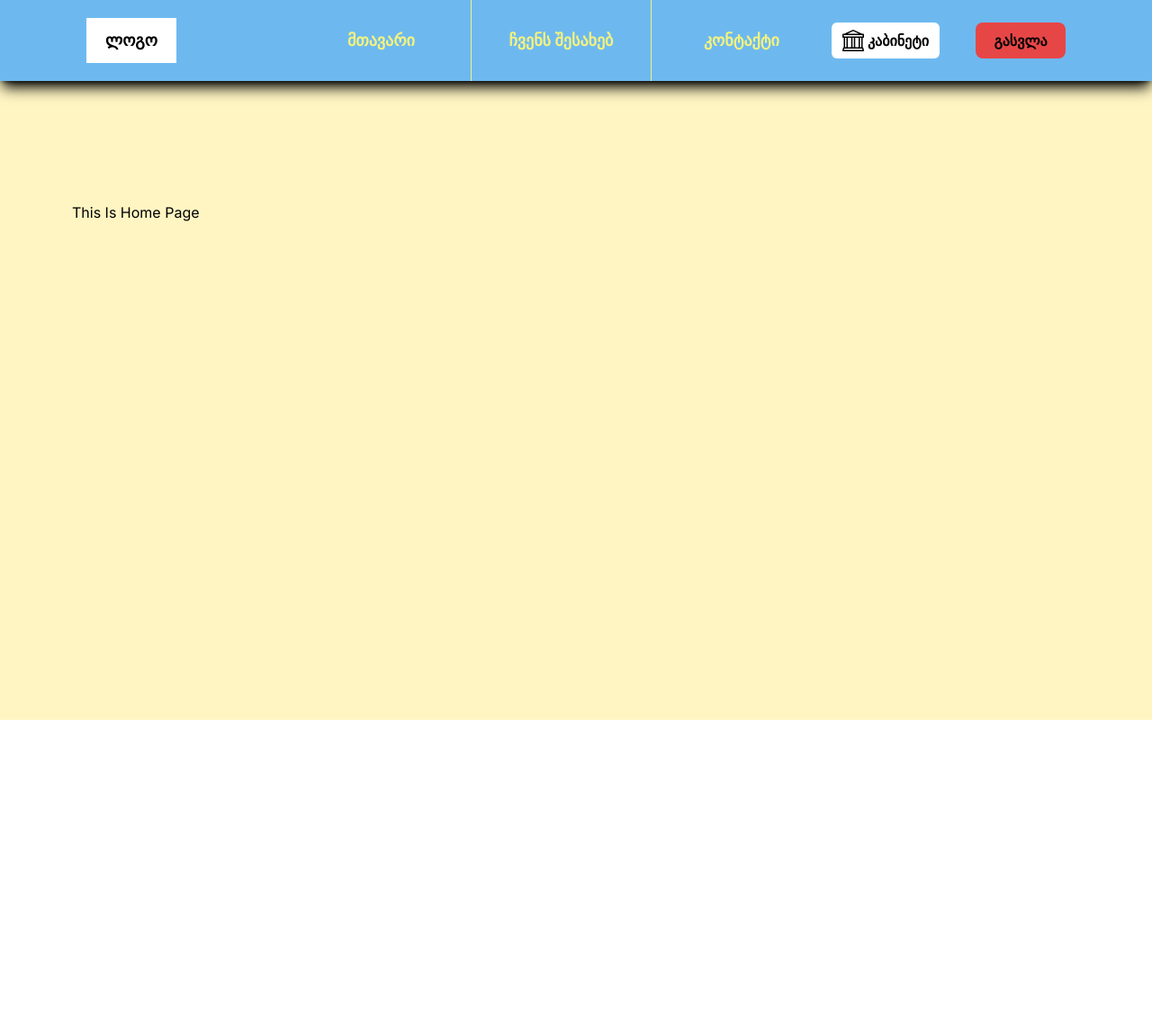
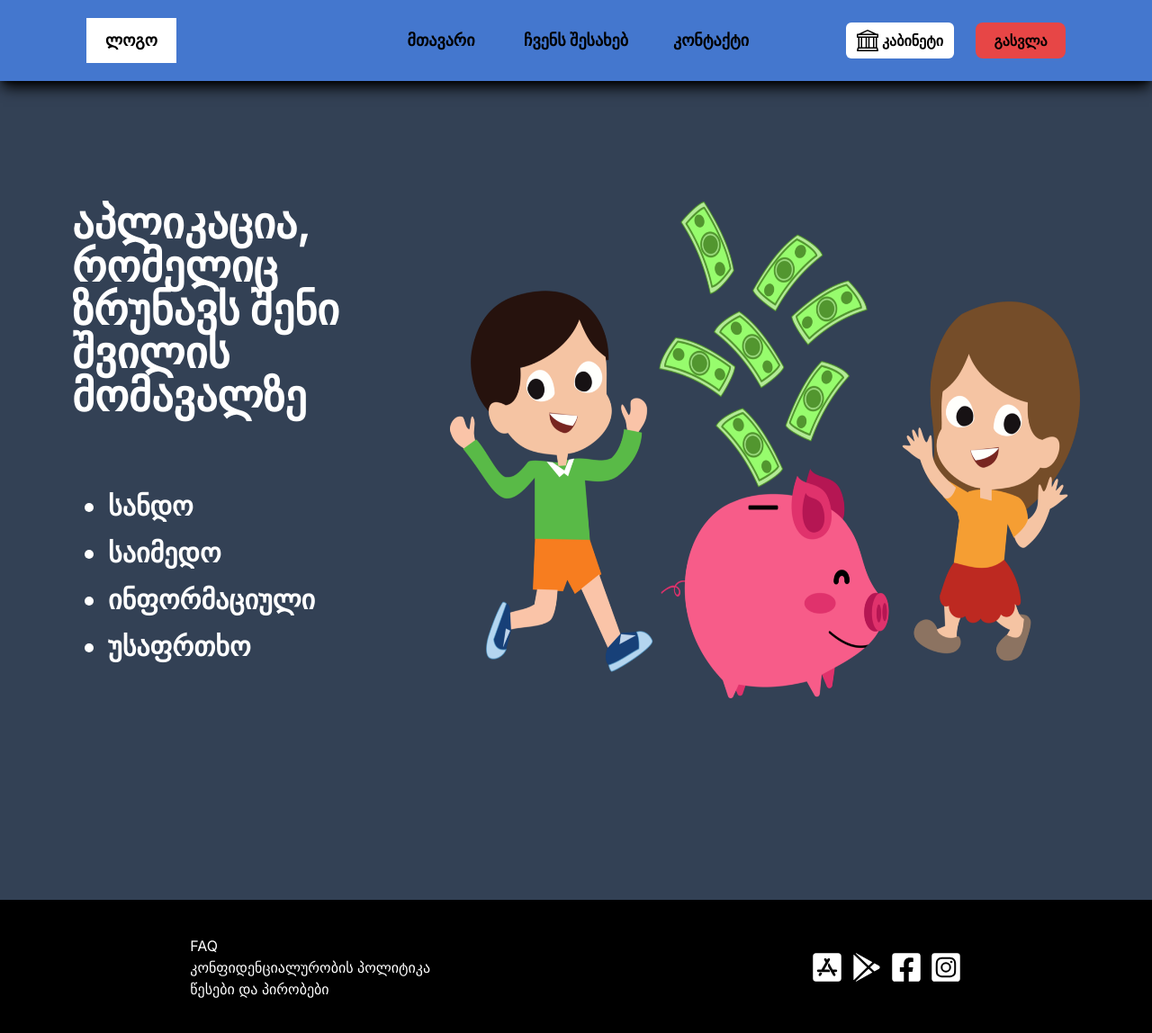
Before and after one commit to TechXplore-Challenge-Accepted/kidsgoals-frontend, a Next.js app: page / in a window 1280 px wide. Shown: the whole page at 90% size. Before the commit the page ends 800 px from the top, so only its background shows below. Built offline with nearby package versions, Linux system fonts and the light colour scheme.

Commit message:
styled homepage and footer

```diff
--- a/app/(dashboard)/cabinet/page.tsx
+++ b/app/(dashboard)/cabinet/page.tsx
@@ -28,10 +28,11 @@ const CabinetPage = () => {
   };
 
   return (
-    <section className="w-full min-h-screen bg-[#FFF5C2] py-36">
+    <section className="w-full min-h-screen bg-slate-700 py-36">
       <div className="w-full p-20 flex justify-between">
-        <div className="w-[500px] computer:w-[600px] h-[200px] computer:h-[300px] bg-[#3081D0] rounded-3xl p-16 flex flex-col justify-end">
-          <p className="text-3xl font-bold text-white">20 GEL</p>
+        <div className="w-[500px] computer:w-[600px] h-[200px] computer:h-[300px] bg-[#3081D0] rounded-3xl p-16 flex flex-col justify-around shadow-lg shadow-black">
+          <p className="text-2xl font-bold text-white">5488 72** **** 1234</p>
+          <p className="text-3xl font-bold text-white">Balance: 20 GEL</p>
         </div>
         <div className="w-[800px] computer:flex computer:justify-around px-48 computer:px-0">
           <SelectChild />
--- a/app/(dashboard)/layout.tsx
+++ b/app/(dashboard)/layout.tsx
@@ -1,3 +1,4 @@
+import Footer from "@/components/Footer";
 import Header from "@/components/Header";
 
 const DashboardLayout = ({
@@ -9,6 +10,7 @@ const DashboardLayout = ({
     <>
       <Header />
       {children}
+      <Footer />
     </>
   );
 };
--- a/app/(dashboard)/page.tsx
+++ b/app/(dashboard)/page.tsx
@@ -1,8 +1,23 @@
+import Image from "next/image";
+
+import PiggyBank from "../../public/piggy-bank.webp";
+
 export default function Home() {
   return (
-    <section className="w-full min-h-screen bg-[#FFF5C2] py-36">
-      <div className="w-full p-20 flex justify-between">
-        <h1>This Is Home Page</h1>
+    <section className="w-full min-h-screen bg-slate-700 py-36">
+      <div className="w-full p-20 flex justify-around">
+        <div className="w-[650px]">
+          <h1 className="text-5xl text-white font-bold">
+            აპლიკაცია, რომელიც ზრუნავს შენი შვილის მომავალზე
+          </h1>
+          <ul className="list-disc mt-10 p-10 flex flex-col gap-4 text-3xl text-white font-semibold">
+            <li>სანდო</li>
+            <li>საიმედო</li>
+            <li>ინფორმაციული</li>
+            <li>უსაფრთხო</li>
+          </ul>
+        </div>
+        <Image src={PiggyBank} alt="piggy bank" width={700} height={600} />
       </div>
     </section>
   );
--- /dev/null
+++ b/app/actions.ts
@@ -0,0 +1,13 @@
+export const handleLogin = (username: string, password: string): boolean => {
+  const isAuthenticated = username === "user" && password === "password";
+
+  if (isAuthenticated) {
+    localStorage.setItem("authenticated", "true");
+  }
+
+  return isAuthenticated;
+};
+
+export const handleLogout = () => {
+  localStorage.removeItem("authenticated");
+};
--- a/app/layout.tsx
+++ b/app/layout.tsx
@@ -17,10 +17,7 @@ export default function RootLayout({
 }>) {
   return (
     <html lang="en">
-      <body className={inter.className}>
-        {/* <Header /> */}
-        {children}
-      </body>
+      <body className={inter.className}>{children}</body>
     </html>
   );
 }
--- a/components/AddTask.tsx
+++ b/components/AddTask.tsx
@@ -48,8 +48,8 @@ const AddTask: React.FC<AddTaskProps> = ({ onSave, onClose }) => {
         }}
       >
         <div className="mb-4">
-          <label className="block text-sm font-medium text-gray-700">
-            Task
+          <label className="block text-md font-semibold text-gray-700">
+            დავალება
           </label>
           <input
             type="text"
@@ -60,8 +60,8 @@ const AddTask: React.FC<AddTaskProps> = ({ onSave, onClose }) => {
           />
         </div>
         <div className="mb-4">
-          <label className="block text-sm font-medium text-gray-700">
-            Description
+          <label className="block text-md font-semibold text-gray-700">
+            აღწერა
           </label>
           <textarea
             value={taskDescription}
@@ -71,8 +71,8 @@ const AddTask: React.FC<AddTaskProps> = ({ onSave, onClose }) => {
           />
         </div>
         <div className="mb-4">
-          <label className="block text-sm font-medium text-gray-700">
-            Wage
+          <label className="block text-md font-semibold text-gray-700">
+            თანხა
           </label>
           <input
             type="number"
@@ -86,15 +86,15 @@ const AddTask: React.FC<AddTaskProps> = ({ onSave, onClose }) => {
           <button
             type="button"
             onClick={onClose}
-            className="bg-gray-500 text-white py-2 px-4 rounded-lg"
+            className="bg-gray-500 text-white font-semibold py-2 px-4 rounded-lg"
           >
-            Cancel
+            უკან
           </button>
           <button
             type="submit"
-            className="bg-blue-500 text-white py-2 px-4 rounded-lg"
+            className="bg-blue-500 text-white font-semibold py-2 px-4 rounded-lg"
           >
-            Save
+            შენახვა
           </button>
         </div>
       </form>
--- /dev/null
+++ b/components/Footer.tsx
@@ -0,0 +1,24 @@
+import { FaFacebookSquare } from "react-icons/fa";
+import { FaInstagramSquare } from "react-icons/fa";
+import { FaAppStoreIos } from "react-icons/fa";
+import { IoLogoGooglePlaystore } from "react-icons/io5";
+
+const Footer = () => {
+  return (
+    <footer className="bg-black w-full h-[150px] flex justify-around items-center">
+      <div className="text-white">
+        <p>FAQ</p>
+        <p>კონფიდენციალურობის პოლიტიკა</p>
+        <p>წესები და პირობები</p>
+      </div>
+      <div className="flex text-white text-4xl gap-2">
+        <FaAppStoreIos className="" />
+        <IoLogoGooglePlaystore />
+        <FaFacebookSquare />
+        <FaInstagramSquare />
+      </div>
+    </footer>
+  );
+};
+
+export default Footer;
--- a/components/Header.tsx
+++ b/components/Header.tsx
@@ -4,32 +4,32 @@ import LogoutButton from "./LogoutBtn";
 
 const Header = () => {
   return (
-    <header className="absolute top-0 z-500 w-full h-[90px] bg-[#6DB9EF] flex items-center justify-between px-24 shadow-lg shadow-black">
-      <div className="w-[300px]">
+    <header className="absolute top-0 z-500 w-full h-[90px] bg-[#4477CE] flex items-center justify-between px-24 shadow-lg shadow-black">
+      <div className="w-[260px]">
         <p className="h-[50px] w-[100px] bg-white flex items-center justify-center text-lg font-bold">
           ლოგო
         </p>
       </div>
 
       <nav className="h-full">
-        <ul className="flex items-center text-[#F4F27E] font-semibold text-lg h-full">
-          <Link href="/" className="h-full w-[200px]">
-            <li className="h-full border-r border-r-[#F4F27E] flex justify-center items-center cursor-pointer hover:bg-white transition-colors duration-300 ease-in-out">
+        <ul className="flex items-center text-black font-semibold text-lg h-full">
+          <Link href="/" className="h-full w-[150px]">
+            <li className="h-full flex justify-center items-center cursor-pointer hover:bg-white transition-colors duration-300 ease-in">
               მთავარი
             </li>
           </Link>
 
-          <li className="h-full w-[200px] border-r border-r-[#F4F27E] flex justify-center items-center cursor-pointer hover:bg-white transition-colors duration-300 ease-in-out">
+          <li className="h-full w-[150px] flex justify-center items-center cursor-pointer hover:bg-white transition-colors duration-300 ease-in">
             ჩვენს შესახებ
           </li>
-          <li className="h-full w-[200px] flex justify-center items-center cursor-pointer hover:bg-white transition-colors duration-300 ease-in-out">
+          <li className="h-full w-[150px] flex justify-center items-center cursor-pointer hover:bg-white transition-colors duration-300 ease-in">
             კონტაქტი
           </li>
         </ul>
       </nav>
-      <div className="w-[300px] flex justify-end gap-10">
+      <div className="w-[260px] flex justify-end gap-6">
         <Link href="/cabinet">
-          <button className="flex items-center gap-1 font-semibold bg-white py-2 px-3 rounded-md">
+          <button className="flex items-center gap-1 font-semibold bg-white hover:bg-[#EEEDEB] py-2 px-3 rounded-md">
             <BsBank className="text-2xl" /> კაბინეტი
           </button>
         </Link>
--- a/components/LogoutBtn.tsx
+++ b/components/LogoutBtn.tsx
@@ -1,11 +1,14 @@
 "use client";
 
+import { handleLogout } from "@/app/actions";
 import { useRouter } from "next/navigation";
 
 const LogoutButton = () => {
   const router = useRouter();
 
-  const handleLogout = () => {
+  const onLogout = () => {
+    handleLogout();
+
     document.cookie = "authenticated=; path=/;";
 
     router.push("/login");
@@ -13,8 +16,8 @@ const LogoutButton = () => {
 
   return (
     <button
-      onClick={handleLogout}
-      className="w-[100px] h-10 bg-[#e74646] hover:bg-[#f36d6d] border-none rounded-lg font-semibold"
+      onClick={onLogout}
+      className="w-[100px] h-10 bg-[#e74646] hover:bg-[#EE4E4E] border-none rounded-lg font-semibold"
     >
       გასვლა
     </button>
--- a/components/SelectChild.tsx
+++ b/components/SelectChild.tsx
@@ -27,11 +27,11 @@ const SelectChild = () => {
         className="mt-1 block w-full py-2 px-3 border border-gray-300 bg-white rounded-md shadow-sm focus:outline-none focus:ring-indigo-500 focus:border-indigo-500 sm:text-sm"
       >
         <option value="" disabled>
-          Select a child
+          აირჩიე:
         </option>
-        <option value="David">David</option>
-        <option value="John">John</option>
-        <option value="Steven">Steven</option>
+        <option value="დავითი">დავითი</option>
+        <option value="ლევანი">ლევანი</option>
+        <option value="ბექა">ბექა</option>
       </select>
       {selectedChild && (
         <div className="selected-child mt-4">
--- a/components/login-form/ParentLogin.tsx
+++ b/components/login-form/ParentLogin.tsx
@@ -2,18 +2,20 @@
 
 import { useState } from "react";
 import { useRouter } from "next/navigation";
+import { handleLogin } from "@/app/actions";
 
 const ParentLogin = () => {
   const [username, setUsername] = useState("");
   const [password, setPassword] = useState("");
   const router = useRouter();
 
-  const handleLogin = async (event: React.FormEvent<HTMLFormElement>) => {
+  const onLogin = async (event: React.FormEvent<HTMLFormElement>) => {
     event.preventDefault();
 
-    const isAuthenticated = username === "user" && password === "password";
+    const isAuthenticated = handleLogin(username, password);
 
     if (isAuthenticated) {
+      // Sync local storage with cookie for middleware check
       document.cookie = "authenticated=true; path=/;";
 
       router.push("/");
@@ -23,7 +25,7 @@ const ParentLogin = () => {
   };
 
   return (
-    <form className="w-full flex flex-col gap-4 py-4" onSubmit={handleLogin}>
+    <form className="w-full flex flex-col gap-4 py-4" onSubmit={onLogin}>
       <input
         type="text"
         name="username"
--- a/middleware.ts
+++ b/middleware.ts
@@ -12,5 +12,5 @@ export function middleware(request: NextRequest) {
 }
 
 export const config = {
-  matcher: "/",
+  matcher: ["/", "/cabinet"],
 };
```
Also changed, not shown: public/piggy-bank.webp (added).
